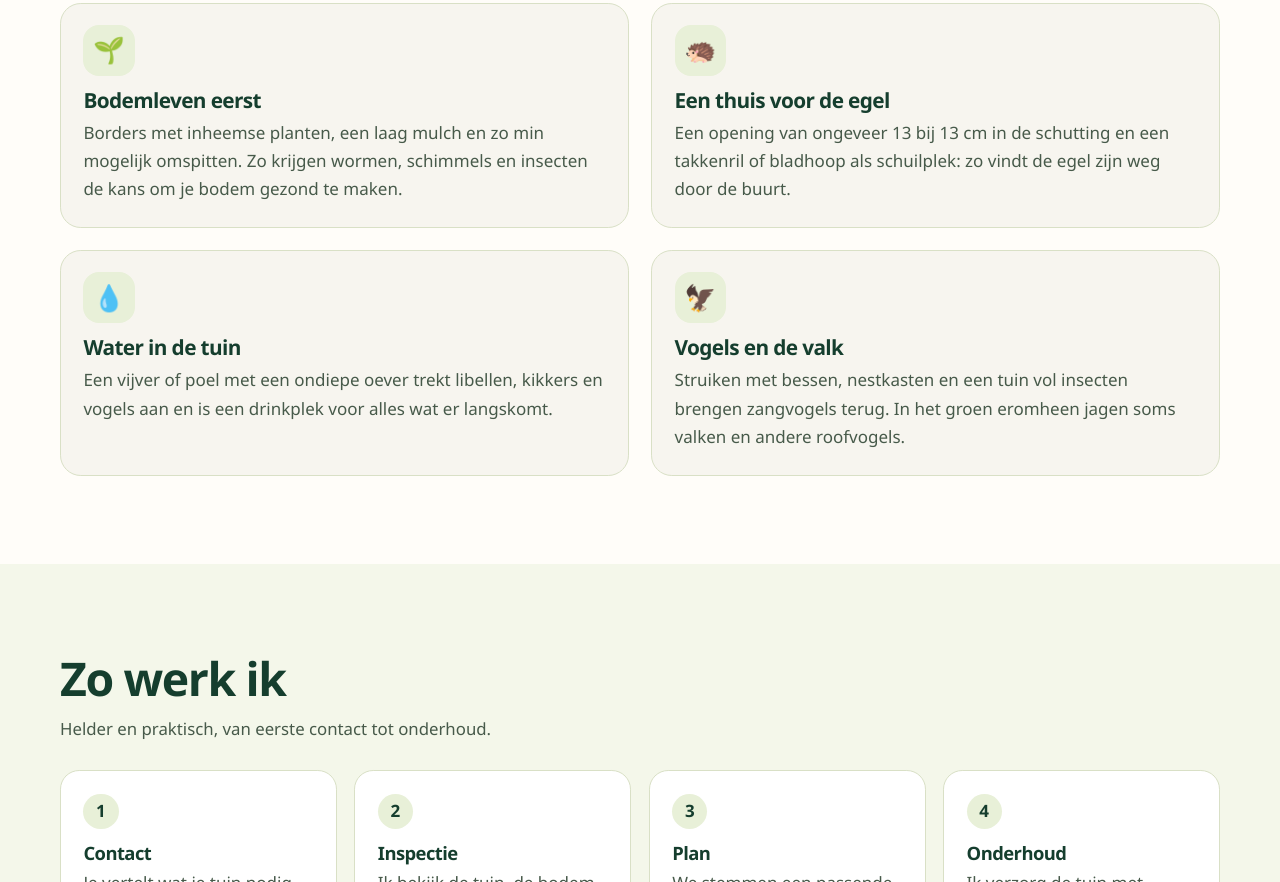
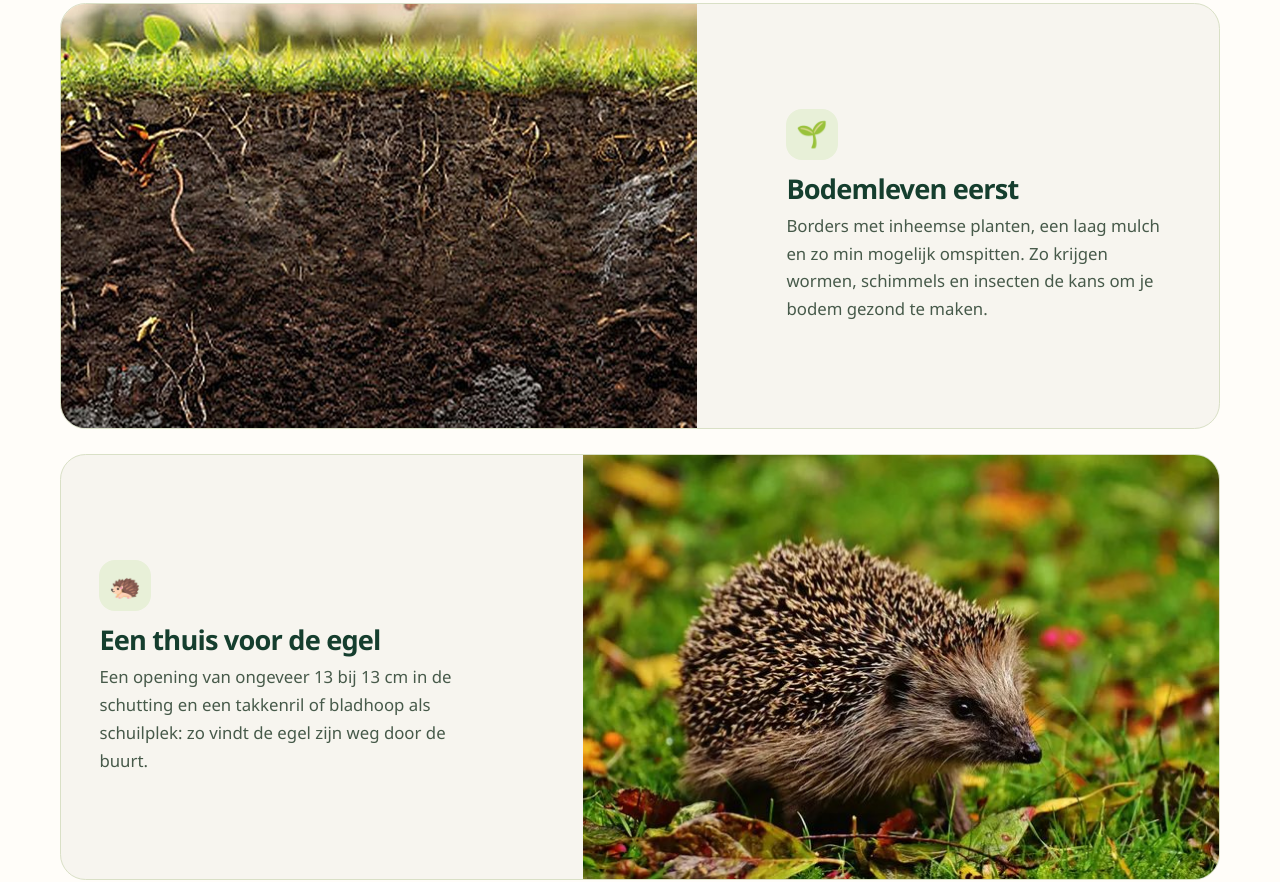
Before and after one commit to FalcHovenier/website, a plain HTML site: page index.html in a window 1280 px wide. Shown: the part 2324-3206 px from the top of the page. Drawn offline with Linux system fonts and the light colour scheme.

Commit message:
Add files via upload

```diff
--- a/index.html
+++ b/index.html
@@ -91,16 +91,19 @@
     .why-card h3{font-size:1.2rem;margin-bottom:.3rem}
     .why-card p{color:var(--muted)}
 
-    /* Meer leven */
-    .life-grid{display:grid;grid-template-columns:repeat(2,minmax(0,1fr));gap:1.4rem}
-    .photo-card{margin:0;background:var(--card);border:1px solid var(--line);border-radius:1.3rem;overflow:hidden}
-    .photo{position:relative;aspect-ratio:4/3;background:var(--tint)}
-    .photo>img{position:absolute;inset:0;width:100%;height:100%;display:block}
-    .photo>img{object-fit:cover}
-    .photo-card figcaption{padding:1.3rem 1.4rem 1.5rem}
-    .photo-card .icon{width:3.2rem;height:3.2rem;display:grid;place-items:center;border-radius:1rem;background:var(--tint);font-size:1.6rem;line-height:1;margin-bottom:.8rem}
-    .photo-card h3{font-size:1.3rem;margin-bottom:.4rem}
-    .photo-card p{color:var(--muted)}
+    /* Meer leven: onder elkaar, grote foto's */
+    .life-list{display:grid;gap:1.6rem}
+    .life-item{margin:0;display:grid;grid-template-columns:1.35fr 1fr;align-items:center;gap:clamp(1.5rem,4vw,3.5rem);background:var(--card);border:1px solid var(--line);border-radius:1.6rem;overflow:hidden}
+    .life-item:nth-child(even){grid-template-columns:1fr 1.35fr}
+    .life-item:nth-child(even) .photo{order:2}
+    .life-item.no-photo,.life-item.no-photo:nth-child(even){grid-template-columns:1fr}
+    .photo{aspect-ratio:3/2;background:var(--tint)}
+    .photo img{display:block;width:100%;height:100%;object-fit:cover}
+    .life-item figcaption{padding:1.6rem 1.6rem 1.8rem}
+    .life-item:not(.no-photo) figcaption{padding:1.6rem clamp(1.4rem,3vw,2.5rem)}
+    .life-item .icon{width:3.2rem;height:3.2rem;display:grid;place-items:center;border-radius:1rem;background:var(--tint);font-size:1.6rem;line-height:1;margin-bottom:.8rem}
+    .life-item h3{font-size:clamp(1.3rem,2.4vw,1.7rem);margin-bottom:.5rem}
+    .life-item p{color:var(--muted);font-size:1.05rem}
 
     .process{background:#f4f7ea}
     .process-grid{display:grid;grid-template-columns:repeat(4,minmax(0,1fr));gap:1.1rem}
@@ -125,6 +128,9 @@
       html{scroll-padding-top:5.5rem}
       .hero-inner,.why-inner,.cta-panel,.services-grid{grid-template-columns:1fr}
       .process-grid{grid-template-columns:repeat(2,minmax(0,1fr))}
+      .life-item,.life-item:nth-child(even){grid-template-columns:1fr;gap:0}
+      .life-item:nth-child(even) .photo{order:0}
+      .life-item:not(.no-photo) figcaption{padding:1.3rem 1.4rem 1.6rem}
       .hero-inner{gap:1.75rem}
       .hero-copy{max-width:none}
       .hero h1{max-width:18ch}
@@ -138,7 +144,6 @@
       .brand-mark{height:76px}
       .hero .btns .btn,.cta-panel .btns .btn{flex:1 1 100%}
       .mini-visual{max-width:none;border-radius:1.1rem}
-      .life-grid{grid-template-columns:1fr}
       .service-card,.step{padding:1.2rem}
       .process-grid{grid-template-columns:1fr;gap:.8rem}
       .step{display:grid;grid-template-columns:2.2rem 1fr;column-gap:1rem;align-items:start}
@@ -198,11 +203,11 @@
 
     <section id="leven" class="section"><div class="container">
       <div class="section-header"><h2>Laat het leven terugkomen</h2><p>Een gezonde tuin begint onder de grond. Daarna volgen de dieren vanzelf, als ze ruimte krijgen.</p></div>
-      <div class="life-grid">
-        <figure class="photo-card"><div class="photo"><img src="foto-natuurtuin.jpg" alt="Organische natuurtuin met inheemse planten" loading="lazy" onerror="this.parentNode.remove()"></div><figcaption><div class="icon" aria-hidden="true">🌱</div><h3>Bodemleven eerst</h3><p>Borders met inheemse planten, een laag mulch en zo min mogelijk omspitten. Zo krijgen wormen, schimmels en insecten de kans om je bodem gezond te maken.</p></figcaption></figure>
-        <figure class="photo-card"><div class="photo"><img src="foto-egel.jpg" alt="Egel in de tuin" loading="lazy" onerror="this.parentNode.remove()"></div><figcaption><div class="icon" aria-hidden="true">🦔</div><h3>Een thuis voor de egel</h3><p>Een opening van ongeveer 13 bij 13 cm in de schutting en een takkenril of bladhoop als schuilplek: zo vindt de egel zijn weg door de buurt.</p></figcaption></figure>
-        <figure class="photo-card"><div class="photo"><img src="foto-vijver.jpg" alt="Natuurlijke vijver met waterplanten" loading="lazy" onerror="this.parentNode.remove()"></div><figcaption><div class="icon" aria-hidden="true">💧</div><h3>Water in de tuin</h3><p>Een vijver of poel met een ondiepe oever trekt libellen, kikkers en vogels aan en is een drinkplek voor alles wat er langskomt.</p></figcaption></figure>
-        <figure class="photo-card"><div class="photo"><img src="foto-valk.jpg" alt="Valk op een tak" loading="lazy" onerror="this.parentNode.remove()"></div><figcaption><div class="icon" aria-hidden="true">🦅</div><h3>Vogels en de valk</h3><p>Struiken met bessen, nestkasten en een tuin vol insecten brengen zangvogels terug. In het groen eromheen jagen soms valken en andere roofvogels.</p></figcaption></figure>
+      <div class="life-list">
+        <figure class="life-item"><div class="photo"><img src="foto-bodemleven.jpg" alt="Doorsnede van gezonde grond met wortels en bodemleven onder het gras" loading="lazy" onerror="this.closest('.life-item').classList.add('no-photo');this.parentNode.remove()"></div><figcaption><div class="icon" aria-hidden="true">🌱</div><h3>Bodemleven eerst</h3><p>Borders met inheemse planten, een laag mulch en zo min mogelijk omspitten. Zo krijgen wormen, schimmels en insecten de kans om je bodem gezond te maken.</p></figcaption></figure>
+        <figure class="life-item"><div class="photo"><img src="foto-egel.jpg" alt="Egel tussen herfstbladeren in het gras" loading="lazy" onerror="this.closest('.life-item').classList.add('no-photo');this.parentNode.remove()"></div><figcaption><div class="icon" aria-hidden="true">🦔</div><h3>Een thuis voor de egel</h3><p>Een opening van ongeveer 13 bij 13 cm in de schutting en een takkenril of bladhoop als schuilplek: zo vindt de egel zijn weg door de buurt.</p></figcaption></figure>
+        <figure class="life-item"><div class="photo"><img src="foto-vijver.jpg" alt="Pad in het water van een vijver tussen waterplanten" loading="lazy" onerror="this.closest('.life-item').classList.add('no-photo');this.parentNode.remove()"></div><figcaption><div class="icon" aria-hidden="true">💧</div><h3>Water in de tuin</h3><p>Een vijver of poel met een ondiepe oever trekt libellen, kikkers, padden en vogels aan en is een drinkplek voor alles wat er langskomt.</p></figcaption></figure>
+        <figure class="life-item"><div class="photo"><img src="foto-vogels.jpg" alt="Winterkoning op een tak" loading="lazy" onerror="this.closest('.life-item').classList.add('no-photo');this.parentNode.remove()"></div><figcaption><div class="icon" aria-hidden="true">🐦</div><h3>Vogels</h3><p>Struiken met bessen, nestkasten en een tuin vol insecten brengen zangvogels terug, zoals de winterkoning.</p></figcaption></figure>
       </div>
     </div></section>
 
```
Also changed, not shown: foto-bodemleven.jpg (added), foto-egel.jpg (added), foto-vijver.jpg (added), foto-vogels.jpg (added).
